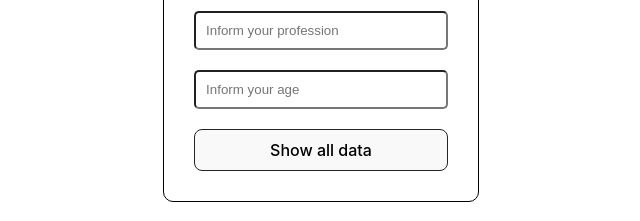
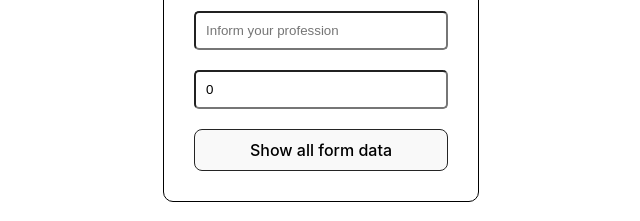
Before and after one commit to rafaelgauderio/typescript-tutorial-form, a React (Vite) app: page / in a window 1280 px wide. Shown: the part 208-429 px from the top of the page, without its empty margins (319-959 px from the left). Built offline with nearby package versions, Linux system fonts and the light colour scheme.

Commit message:
handle event onChange input value

```diff
--- a/src/App.tsx
+++ b/src/App.tsx
@@ -1,7 +1,33 @@
-import './App.css'
+import { useState } from 'react';
+import './App.css';
+
+type FormData = {
+  firstName: string;
+  profession: string;
+  age: number;
+}
 
 function App() {
 
+  // useState para associnar o tipo de dados com input dos formulario
+  const [formData, setFormData] = useState<FormData>({
+    // mão iniciar formulario como nulo e sim com os objetos vazios
+    firstName: '',
+    profession: '',
+    age: 0
+  });
+
+  const eventOnChangeFirstName = (evento: any) => {
+    setFormData({ ...formData, firstName: evento.target.value })
+  }
+
+  function eventOnChangeProfession (evento: any) {
+    setFormData({ ...formData, profession: evento.target.value })
+  }
+
+  function eventOnChangeAge (event: any) {
+    setFormData({...formData, age: event.target.value})
+  }
 
   return (
     <>
@@ -9,19 +35,28 @@ function App() {
       <div className="card">
         <form>
           <input
+            name="firstName"
+            value={formData.firstName}
+            onChange={eventOnChangeFirstName}
             type="text"
             placeholder='Inform your name'>
+
           </input>
           <input
+            name="profession"
+            value={formData.profession}
+            onChange={eventOnChangeProfession}
             type="text"
             placeholder='Inform your profession'>
           </input>
           <input
-            type="text"
+            name="age"
+            value={formData.age}
+            onChange={eventOnChangeAge}
+            type="number"
             placeholder='Inform your age'>
           </input>
-          <button>Show all data</button>
-
+          <button>Show all form data </button>
         </form>
       </div>
     </>
```
